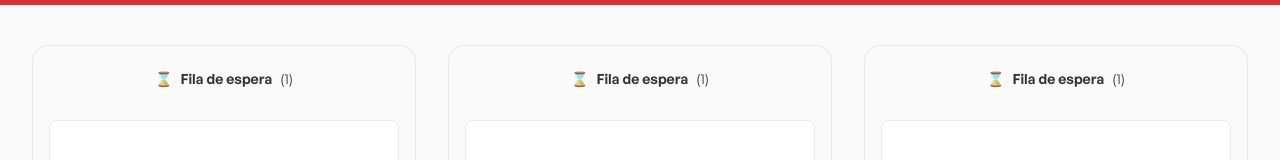
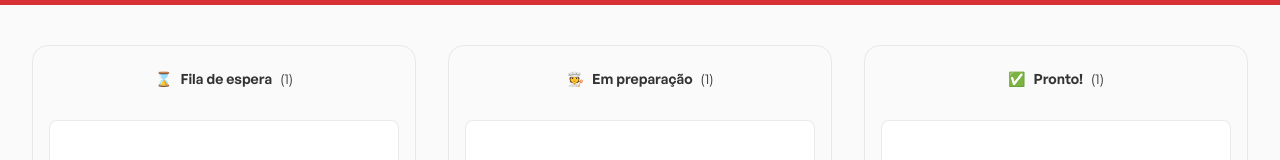
Before and after one commit to eduuk15/WaiterAppFrontEnd, a React (Vite) app: page / in a window 1280 px wide. Shown: the part 193-353 px from the top of the page. Built offline with nearby package versions, Linux system fonts and the light colour scheme.

Commit message:
feat: adicona pros dinamicas

```diff
--- a/src/components/Orders/index.tsx
+++ b/src/components/Orders/index.tsx
@@ -4,9 +4,18 @@
 export function Orders() {
 	return (
 		<Container>
-			<OrdersBoard />
-			<OrdersBoard />
-			<OrdersBoard />
+			<OrdersBoard
+				icon="⌛"
+				title="Fila de espera"
+			/>
+			<OrdersBoard
+				icon="🧑‍🍳"
+				title="Em preparação"
+			/>
+			<OrdersBoard
+				icon="✅"
+				title="Pronto!"
+			/>
 		</Container>
 	);
 }
--- a/src/components/OrdersBoard/index.tsx
+++ b/src/components/OrdersBoard/index.tsx
@@ -1,11 +1,16 @@
 import { Board, OrdersContainer } from './styles';
 
-export function OrdersBoard() {
+interface OrdersBoardProps {
+	icon: string,
+	title: string
+}
+
+export function OrdersBoard({icon, title}: OrdersBoardProps) {
 	return (
 		<Board>
 			<header>
-				<span>⌛</span>
-				<strong>Fila de espera</strong>
+				<span>{icon}</span>
+				<strong>{title}</strong>
 				<span>(1)</span>
 			</header>
 
--- a/src/main.tsx
+++ b/src/main.tsx
@@ -3,7 +3,7 @@
 import { App } from './App';
 
 ReactDOM.createRoot(document.getElementById('root') as HTMLElement).render(
-	<React.StrictMode>
-		<App />
-	</React.StrictMode>
+	// <React.StrictMode>
+	<App />
+	// </React.StrictMode>
 );
```
